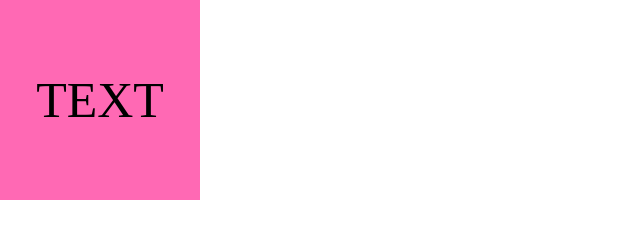
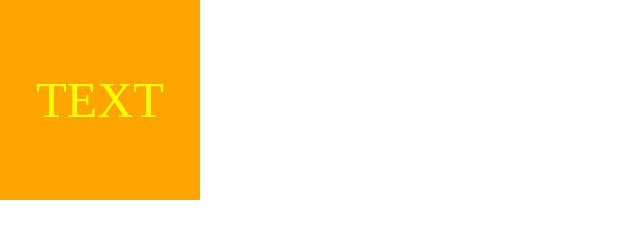
Before and after one commit to mijeong96/mijeong2109, a plain HTML site: page index.html in a window 1280 px wide. Shown: the whole page, without its empty margins (0-640 px from the left). Drawn offline with Linux system fonts and the light colour scheme.

Commit message:
배경색 오렌지로 변경 글꼴 색 추가

```diff
--- a/scss/style.scss
+++ b/scss/style.scss
@@ -7,9 +7,10 @@ a {text-decoration: none;}
 #box {
     width: 200px;
     height: 200px;
-    background: hotpink;
+    background: orange;
     display: flex;
     justify-content: center;
     align-items: center;
     font-size: 50px;
+    color: yellow;
 }
```
Also changed, not shown: css/style.css, 1 other file.
